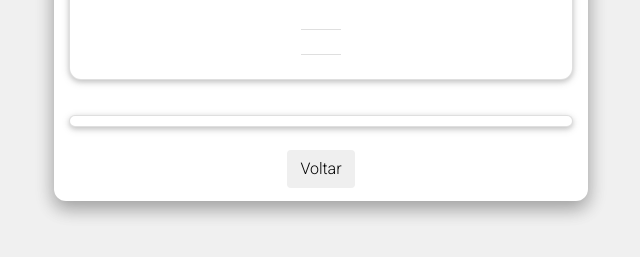
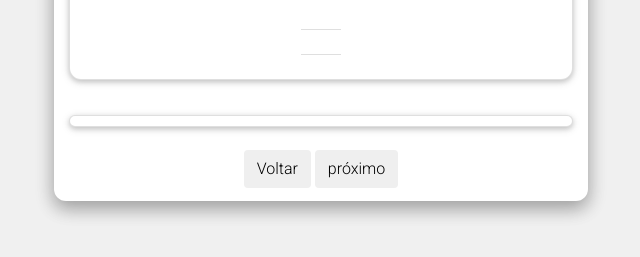
Before and after one commit to pedrocota/comicseek, a plain HTML site: page personagem.html in a window 1280 px wide. Shown: the part 423-680 px from the top of the page, without its empty margins (319-959 px from the left). Drawn offline with nearby package versions, Linux system fonts and the light colour scheme.

Commit message:
Update personagem.html

```diff
--- a/personagem.html
+++ b/personagem.html
@@ -53,17 +53,14 @@
                     </a>
                   </div>
 
-
-
-
-
-
                   <div id="descriptionContainer">
                     <div class="cardDescricao card">
                         <div id="descriptionText" class="descricaoPersonagem"></div>
                     </div>
                 </div>
                 <button id="voltar" class="btn btn-default" onclick="window.history.back()">Voltar</button>
+                <button id="voltar" class="btn btn-default" onclick="window.history.forward()">próximo</button>
+
 </div>
 </div>
 </div>
```
